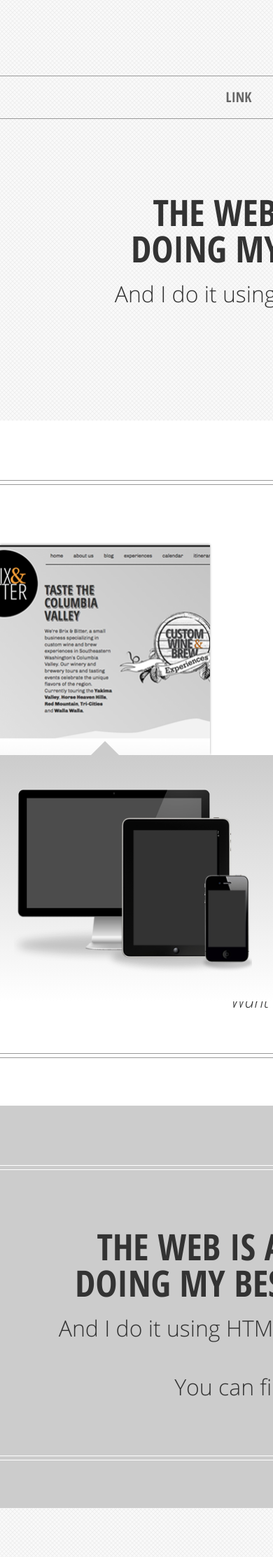
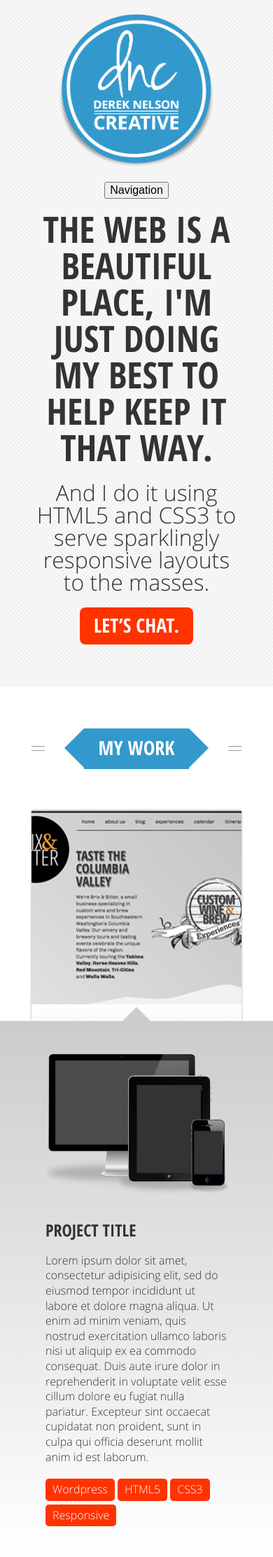
Before and after one commit to heyderek/heyderek, a PHP site: page / in a window 390 px wide. Shown: the top 2225 px of the page at 70% size. Run offline with PHP 8.4, Linux system fonts and the light colour scheme.

Commit message:
Added Responsive support.

```diff
--- a/index.html
+++ b/index.html
@@ -1,5 +1,6 @@
 <!DOCTYPE html>
 <meta charset="utf-8">
+<meta name="viewport" content="width=device-width" />
 <html>
   <link rel="stylesheet" href="style.css" title="stylesheet" type="text/css" media="screen" charset="utf-8">
   <script src="js/jquery.js" charset="utf-8"></script>
@@ -19,6 +20,7 @@
             <img src="images/dnc_logo.png" />
           </a><!-- /.logo -->
         </hgroup><!-- /.branding -->
+        <button class="shownav">Navigation</button>
         <nav class="access">
           <ul class="menu-left">
             <li><a href="#">Link</a></li>
--- a/js/custom.js
+++ b/js/custom.js
@@ -16,8 +16,16 @@ $(document).ready(function(){
        return this;
    };
 
+  $('.shownav').click(function(){
+    $('.access').slideDown();
+    $('.shownav').click(function(){
+      $('.access').slideUp();
+    });
+  });
+
+
  //Gallery
-   /* var briefHeight = $('.gallery > li:first-child article').height(); */
+   var briefHeight = $('.gallery > li:first-child article').height();
 
    $('.brief').hide();
 
--- a/sass/style.sass
+++ b/sass/style.sass
@@ -285,6 +285,8 @@ footer.grey-double-border
   .copy
     .button
       font-size: 28px
+.shownav
+  display: none
 .branding
   h1,h2
     position: absolute
@@ -413,7 +415,7 @@ footer.grey-double-border
       margin-left: -20px
       bottom: 0
   .brief
-    width: $cols14
+    width: 100%
     position: absolute
     padding: 20px 100%
     left: -100%
@@ -437,6 +439,7 @@ footer.grey-double-border
     padding: 0
     li
       display: inline-block
+      margin: 0 0 5px
 .teaser
   padding: 20px 0 40px
   font-size: 24px
@@ -462,3 +465,84 @@ footer.grey-double-border
     padding: 40px 0
 
 //Break Points
+
+@media screen and (min-width: 960px) and (max-width: 1219px)
+
+  .masthead
+    width: $cols12
+  .access
+    .menu-right
+      width: $cols4
+    .menu-left
+      width: $cols4
+  .wrapper
+    width: $cols12
+  .copy
+    width: $cols10
+
+@media screen and (min-width: 540px) and (max-width: 959px)
+
+  .masthead
+    width: $cols8
+  .access
+    .menu-right
+      width: $cols2
+    .menu-left
+      width: $cols2
+  .wrapper
+    width: $cols8
+  .copy
+    width: $cols8
+  .gallery
+    &>li
+      width: $cols3 - 2em
+      margin-right: 20px
+      .brief
+        .port-devices, .info
+          display: block
+          width: 100%
+        .port-devices
+          width: $cols5
+          margin: 0 auto
+        .info
+
+@media screen and (min-width: 0px) and (max-width: 539px)
+
+  .masthead
+    width: $cols4
+  .shownav
+    display: block
+    margin: 0 auto 20px
+  .branding
+    .logo
+      padding: $gutter 0
+  .access
+    display: none
+    border: 1px solid $nines
+    margin: 0 0 20px
+    border-radius: 8px
+    .menu-right, .menu-left
+      width: 100%
+      display: block
+      text-align: center
+      position: relative
+      border: none
+      li
+        display: block
+  .wrapper
+    width: $cols4
+  .copy
+    width: $cols4
+  .gallery
+    &>li
+      width: $cols4
+      margin: 0 auto
+      display: block
+      .brief
+        .port-devices, .info
+          display: block
+          width: 100%
+        .port-devices
+          width: $cols4
+          margin: 0 auto
+        .info
--- a/style.css
+++ b/style.css
@@ -552,6 +552,9 @@ footer.grey-double-border {
   .masthead .copy .button {
     font-size: 28px; }
 
+.shownav {
+  display: none; }
+
 .branding h1, .branding h2 {
   position: absolute;
   text-indent: -9999em; }
@@ -669,7 +672,7 @@ footer.grey-double-border {
     margin-left: -20px;
     bottom: 0; }
   .gallery .brief {
-    width: 68.75em;
+    width: 100%;
     position: absolute;
     padding: 20px 100%;
     left: -100%;
@@ -691,7 +694,8 @@ footer.grey-double-border {
     margin: 0;
     padding: 0; }
     .gallery .tags li {
-      display: inline-block; }
+      display: inline-block;
+      margin: 0 0 5px; }
 
 .teaser {
   padding: 20px 0 40px;
@@ -712,3 +716,83 @@ footer.grey-double-border {
     font-size: 16px; }
   .colophon .wrapper {
     padding: 40px 0; }
+
+@media screen and (min-width: 960px) and (max-width: 1219px) {
+  .masthead {
+    width: 58.75em; }
+
+  .access .menu-right {
+    width: 18.75em; }
+  .access .menu-left {
+    width: 18.75em; }
+
+  .wrapper {
+    width: 58.75em; }
+
+  .copy {
+    width: 48.75em; } }
+@media screen and (min-width: 540px) and (max-width: 959px) {
+  .masthead {
+    width: 38.75em; }
+
+  .access .menu-right {
+    width: 8.75em; }
+  .access .menu-left {
+    width: 8.75em; }
+
+  .wrapper {
+    width: 38.75em; }
+
+  .copy {
+    width: 38.75em; }
+
+  .gallery > li {
+    width: 11.75em;
+    margin-right: 20px; }
+    .gallery > li .brief .port-devices, .gallery > li .brief .info {
+      display: block;
+      width: 100%; }
+    .gallery > li .brief .port-devices {
+      width: 23.75em;
+      margin: 0 auto; } }
+@media screen and (min-width: 0px) and (max-width: 539px) {
+  .masthead {
+    width: 18.75em; }
+
+  .shownav {
+    display: block;
+    margin: 0 auto 20px; }
+
+  .branding .logo {
+    padding: 20px 0; }
+
+  .access {
+    display: none;
+    border: 1px solid #999999;
+    margin: 0 0 20px;
+    border-radius: 8px; }
+    .access .menu-right, .access .menu-left {
+      width: 100%;
+      display: block;
+      text-align: center;
+      position: relative;
+      border: none; }
+      .access .menu-right li, .access .menu-left li {
+        display: block; }
+
+  .wrapper {
+    width: 18.75em; }
+
+  .copy {
+    width: 18.75em; }
+
+  .gallery > li {
+    width: 18.75em;
+    margin: 0 auto;
+    display: block; }
+    .gallery > li .brief .port-devices, .gallery > li .brief .info {
+      display: block;
+      width: 100%; }
+    .gallery > li .brief .port-devices {
+      width: 18.75em;
+      margin: 0 auto; } }
```
